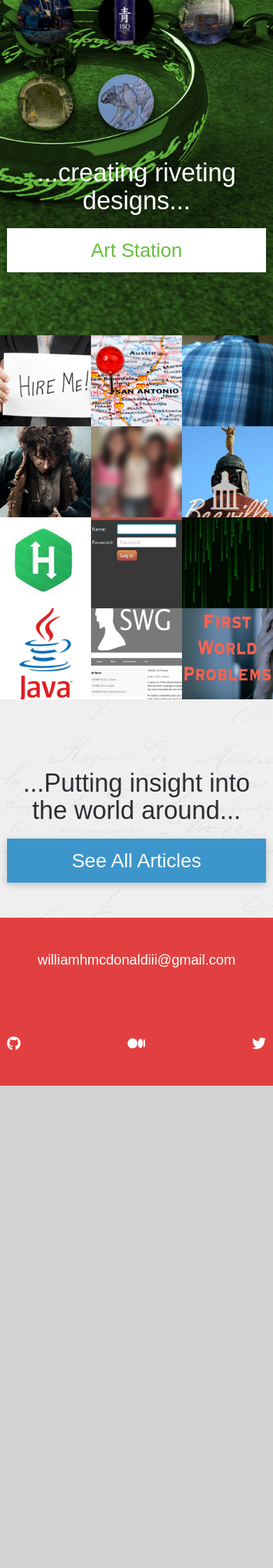
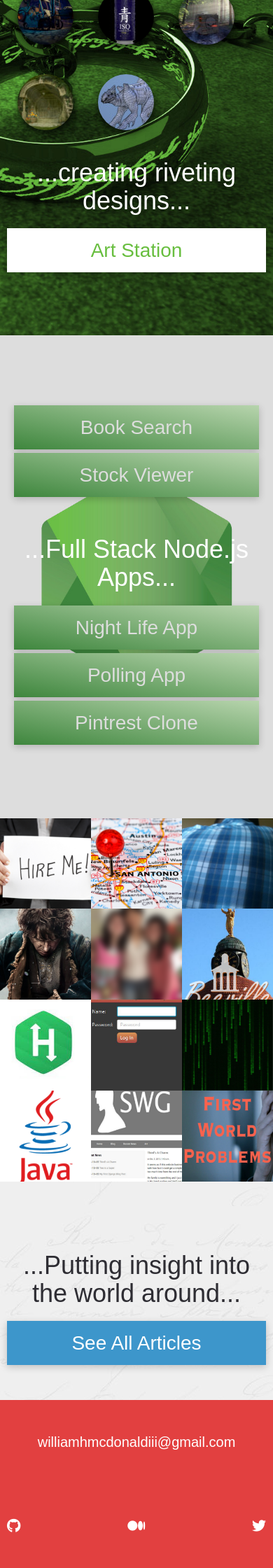
Before and after one commit to whmcdonaldiii/ginoskotheon.github.io, a Jekyll site: the page built from index.html, in a window 390 px wide. Shown: the part 1909-4149 px from the top of the page at 70% size. Built offline with Jekyll 4.4.1, drawn with Linux system fonts in a browser that asks for light colours; nearby versions of some CDN libraries; some web fonts are replaced; Markdown is read by kramdown in place of the engine named in the settings; before the commit the page ends 3460 px from its top, so only the background shows below that.

Commit message:
node section

```diff
--- a/_includes/header.html
+++ b/_includes/header.html
@@ -1 +1 @@
-<div class="mobile-nav"><ul><li><a href="#about">About</a></li><li><a href="#react">React</a></li><li><a href="#youtube">YouTube</a></li><li><a href="#design">Design</a></li><li><a href="#articles">Articles</a></li><li><a href="#contact">Contact</a></li></ul></div><header><div class="header-position"><h1 class="logo">SWG</h1><nav class="site-nav"><ul><li><a href="#about">About</a></li><li><a href="#react">React</a></li><li><a href="#youtube">YouTube</a></li><li><a href="#design">Design</a></li><li><a href="#articles">Articles</a></li><li><a href="#contact">Contact</a></li></ul></nav><div class="mobile-nav-toggle"><span></span></div></div></header>
+<div class="mobile-nav"><ul><li><a href="#about">About</a></li><li><a href="#react">React</a></li><li><a href="#youtube">YouTube</a></li><li><a href="#design">Design</a></li><li><a href="#node">Node Apps</a></li><li><a href="#articles">Articles</a></li><li><a href="#contact">Contact</a></li></ul></div><header><div class="header-position"><h1 class="logo">SWG</h1><nav class="site-nav"><ul><li><a href="#about">About</a></li><li><a href="#react">React</a></li><li><a href="#youtube">YouTube</a></li><li><a href="#design">Design</a></li><li><a href="#node">Node Apps</a></li><li><a href="#articles">Articles</a></li><li><a href="#contact">Contact</a></li></ul></nav><div class="mobile-nav-toggle"><span></span></div></div></header>
--- /dev/null
+++ b/_includes/section-nodeapps.html
@@ -0,0 +1 @@
+<section class="node" id="node"><div class="flex flex--space-around"><div class="col-1"><a class="home-cta" href="https://bookappwm.herokuapp.com/" target="_blank">Book Search</a><a class="home-cta" href="https://warm-shelf-85850.herokuapp.com/" target="_blank">Stock Viewer</a></div><div class="col-1 order-first"><p class="home-lead outdented">...Full Stack Node.js Apps...</p><a class="home-cta" href="https://glacial-coast-36974.herokuapp.com/" target="_blank">Night Life App</a><a class="home-cta" href="https://hidden-chamber-71069.herokuapp.com/" target="_blank">Polling App</a><a class="home-cta" href="https://macinterest.herokuapp.com/" target="_blank">Pintrest Clone</a></div></div></section>
--- a/_pug/header.pug
+++ b/_pug/header.pug
@@ -4,6 +4,7 @@ mixin nav-content()
     li: a(href="#react") React
     li: a(href="#youtube") YouTube
     li: a(href="#design") Design
+    li: a(href="#node") Node Apps
     li: a(href="#articles") Articles
     li: a(href="#contact") Contact
 
--- a/assets/css/main.css
+++ b/assets/css/main.css
@@ -1085,6 +1085,48 @@ section.design {
     margin-left: -100px;
     margin-top: -50px; } }
 
+section.node {
+  background-image: url(../img/node-bg.jpg);
+  background-color: steelblue;
+  background-position: center;
+  background-size: cover;
+  color: white; }
+  section.node .home-cta {
+    background: -webkit-gradient(linear, left bottom, right top, from(#3e863d), to(#b7d4ad));
+    background: -webkit-linear-gradient(bottom left, #3e863d, #b7d4ad);
+    background: linear-gradient(to top right, #3e863d, #b7d4ad);
+    color: #ddd;
+    margin-bottom: 5px; }
+    section.node .home-cta:hover {
+      color: red; }
+  section.node .col-1 {
+    position: relative;
+    height: 400px;
+    display: -webkit-box;
+    display: -webkit-flex;
+    display: -ms-flexbox;
+    display: flex;
+    -webkit-box-align: stretch;
+    -webkit-align-items: stretch;
+        -ms-flex-align: stretch;
+            align-items: stretch;
+    -webkit-box-orient: vertical;
+    -webkit-box-direction: normal;
+    -webkit-flex-direction: column;
+        -ms-flex-direction: column;
+            flex-direction: column;
+    -webkit-box-pack: center;
+    -webkit-justify-content: center;
+        -ms-flex-pack: center;
+            justify-content: center; }
+    @media (max-width: 640px) {
+      section.node .col-1 {
+        height: auto;
+        display: block;
+        padding: 50px 20px; }
+        section.node .col-1:last-child {
+          padding: 0px 20px 50px; } }
+
 section.articles {
   background-image: url(../img/article-bg.jpg);
   background-repeat: repeat; }
--- a/assets/css/main.scss
+++ b/assets/css/main.scss
@@ -14,6 +14,7 @@
 @import "3-sections/home-react";
 @import "3-sections/home-youtube";
 @import "3-sections/home-design";
+@import "3-sections/home-node";
 @import "3-sections/home-articles";
 @import "3-sections/home-contact";
 
--- a/index.html
+++ b/index.html
@@ -12,6 +12,7 @@ title: Short White Guy
     {% include section-react.html %}
     {% include section-youtube.html %}
     {% include section-design.html %}
+    {% include section-nodeapps.html %}
     {% include section-articles.html %}
     {% include section-contact.html %}
 
```
Also changed, not shown: _pug/section-nodeapps.pug (added, +11 -0 lines), assets/css/3-sections/_home-node.sass (added, +31 -0 lines), assets/img/node-bg.jpg (added), 5 other files.
